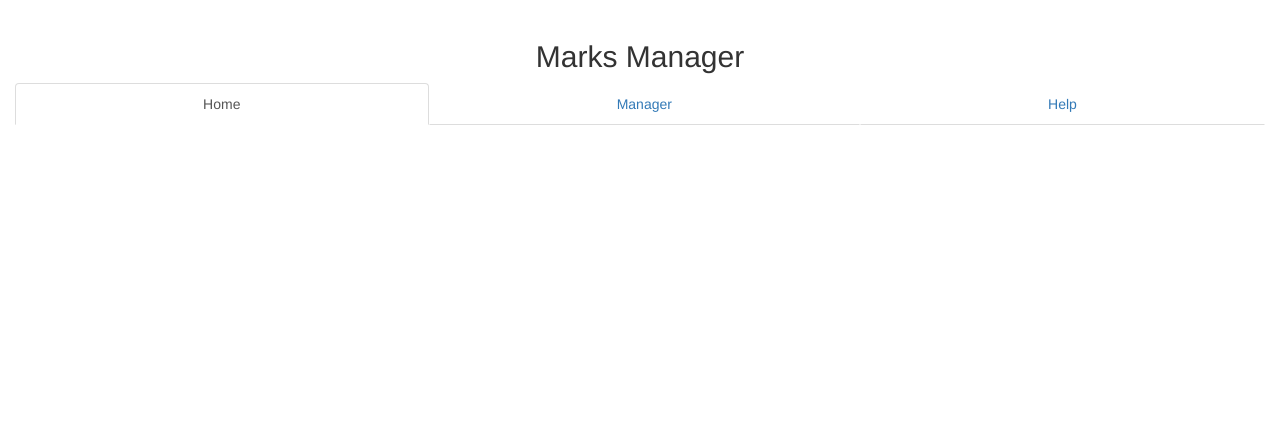
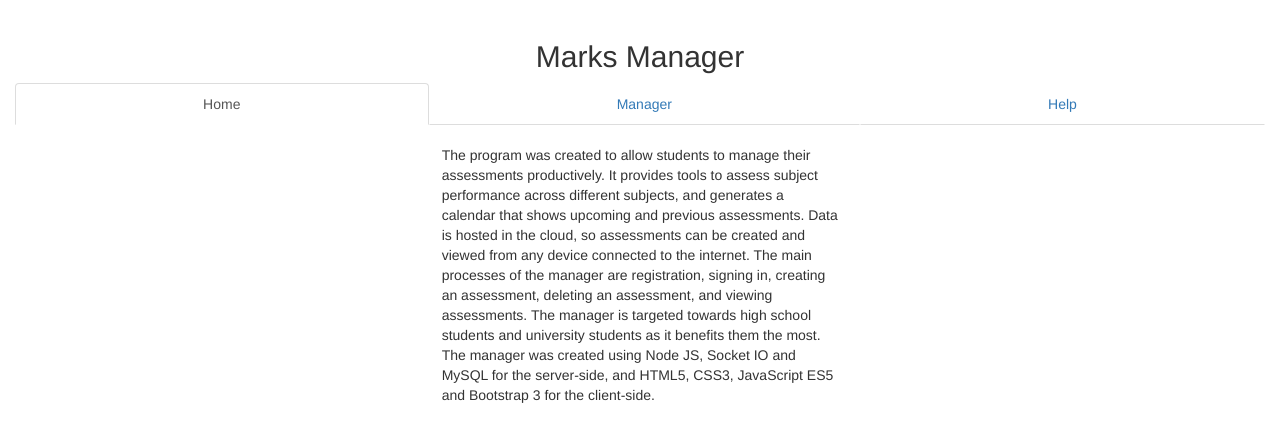
Before and after one commit to Harold-Seefeld/Marks-Manager, a website: page public/index.html in a window 1280 px wide. Drawn offline with Linux system fonts and the light colour scheme.

Commit message:
add home page and set to openshift mode

```diff
--- a/public/index.html
+++ b/public/index.html
@@ -39,5 +39,18 @@
             </ul>
         </div>
     </div>
+    <br>
+    <div class="row">
+        <div class="col-md-4"></div>
+        <div class="col-md-4">
+            <p>The program was created to allow students to manage their assessments productively.
+            It provides tools to assess subject performance across different subjects, and generates a calendar that shows
+            upcoming and previous assessments. Data is hosted in the cloud, so assessments can be created and viewed from any device connected to the internet.
+            The main processes of the manager are registration, signing in, creating an assessment, deleting an assessment, and viewing assessments.
+            The manager is targeted towards high school students and university students as it benefits them the most.
+            The manager was created using Node JS, Socket IO and MySQL for the server-side, and HTML5, CSS3, JavaScript ES5 and Bootstrap 3 for the client-side.</p>
+        </div>
+    </div>
+
 </div>
 </body>
--- a/public/js/manager.js
+++ b/public/js/manager.js
@@ -3,8 +3,8 @@
  */
 
 // Create socket and connect
-var socket = io.connect();
-//var socket = io.connect("ws://marksmanager-eluate.rhcloud.com:8000"); // Use when hosting on OpenShift
+//var socket = io.connect();
+var socket = io.connect("ws://marksmanager-eluate.rhcloud.com:8000"); // Use when hosting on OpenShift
 
 // Active table page (subjects by default)
 var viewPageName = "subjects";
```
Also changed, not shown: public/help.html (+1 -1 lines).
